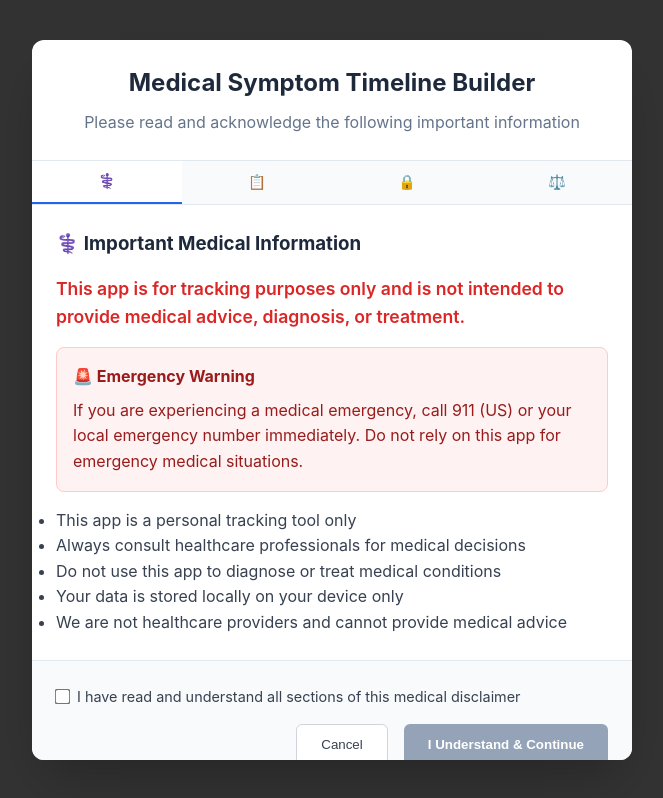
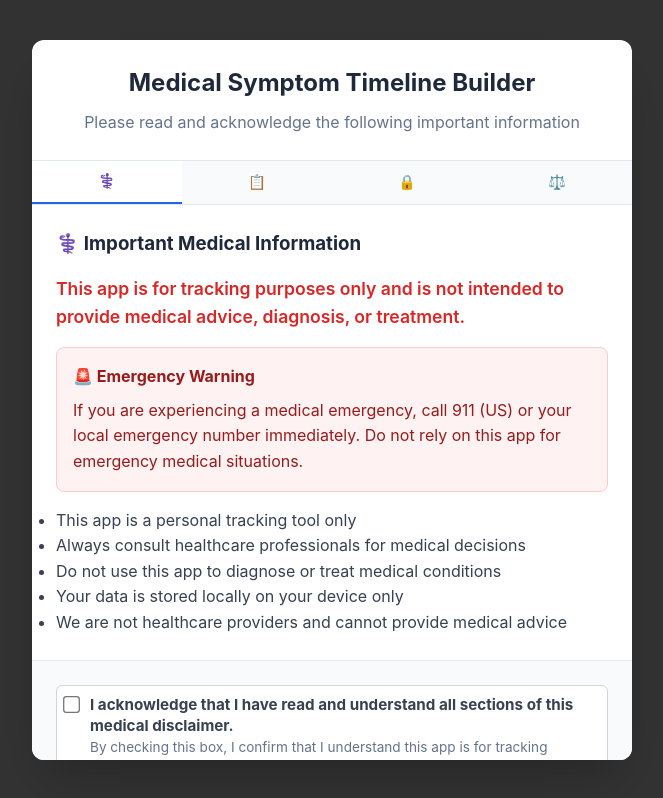
Before and after one commit to birthquake/medical-symptom-timeline-builder, a React (Create React App) app: page / in a window 1280 px wide. Shown: the whole page, without its empty margins (308-971 px from the left). Built offline with nearby package versions, Linux system fonts and the light colour scheme.

Commit message:
Update MedicalDisclaimer.js

```diff
--- a/src/components/MedicalDisclaimer.js
+++ b/src/components/MedicalDisclaimer.js
@@ -237,49 +237,67 @@ const MedicalDisclaimer = ({ onAccept, showInline = false }) => {
           backgroundColor: '#f8fafc'
         }}>
           <div style={{ marginBottom: '1rem' }}>
-            <label style={{ display: 'flex', alignItems: 'center', gap: '0.5rem' }}>
+            <label style={{
+              display: 'flex',
+              alignItems: 'flex-start',
+              gap: '0.75rem',
+              cursor: 'pointer',
+              padding: '0.5rem',
+              border: '1px solid #d1d5db',
+              borderRadius: '6px',
+              backgroundColor: 'white'
+            }}>
               <input
                 type="checkbox"
                 checked={hasRead}
                 onChange={(e) => setHasRead(e.target.checked)}
-                style={{ transform: 'scale(1.2)' }}
+                style={{
+                  transform: 'scale(1.3)',
+                  marginTop: '0.25rem'
+                }}
               />
-              <span style={{ fontSize: '0.9rem', color: '#374151' }}>
-                I have read and understand all sections of this medical disclaimer
+              <span style={{ fontSize: '0.95rem', color: '#374151', lineHeight: '1.4' }}>
+                <strong>I acknowledge that I have read and understand all sections of this medical disclaimer.</strong>
+                <br />
+                <span style={{ fontSize: '0.85rem', color: '#64748b' }}>
+                  By checking this box, I confirm that I understand this app is for tracking purposes only and does not provide medical advice.
+                </span>
               </span>
             </label>
           </div>
 
-          <div style={{ display: 'flex', gap: '1rem', justifyContent: 'flex-end' }}>
-            <button
-              onClick={() => window.close()}
-              style={{
-                padding: '0.75rem 1.5rem',
-                border: '1px solid #d1d5db',
-                backgroundColor: 'white',
-                color: '#374151',
-                borderRadius: '6px',
-                cursor: 'pointer'
-              }}
-            >
-              Cancel
-            </button>
+          <div style={{ display: 'flex', gap: '1rem', justifyContent: 'center' }}>
             <button
               onClick={onAccept}
               disabled={!hasRead}
               style={{
-                padding: '0.75rem 1.5rem',
+                padding: '1rem 2rem',
                 border: 'none',
-                backgroundColor: hasRead ? '#2563eb' : '#94a3b8',
+                backgroundColor: hasRead ? '#16a34a' : '#94a3b8',
                 color: 'white',
-                borderRadius: '6px',
+                borderRadius: '8px',
                 cursor: hasRead ? 'pointer' : 'not-allowed',
-                fontWeight: '600'
+                fontWeight: '600',
+                fontSize: '1.1rem',
+                minWidth: '200px',
+                opacity: hasRead ? 1 : 0.6
               }}
             >
-              I Understand & Continue
+              {hasRead ? '✅ I Understand & Continue' : '⏳ Please read disclaimer first'}
             </button>
           </div>
+
+          {!hasRead && (
+            <div style={{
+              marginTop: '1rem',
+              textAlign: 'center',
+              color: '#dc2626',
+              fontSize: '0.9rem',
+              fontWeight: '600'
+            }}>
+              ↑ Please check the box above to continue
+            </div>
+          )}
         </div>
       </div>
     </div>
```
